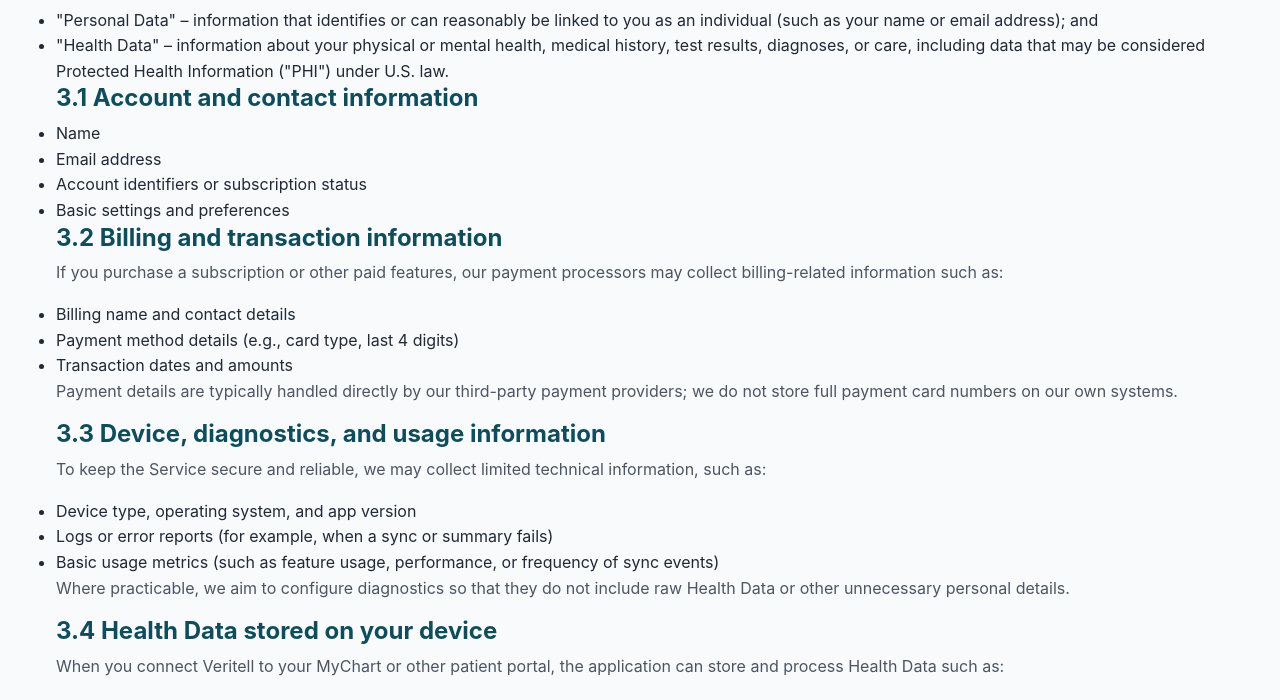
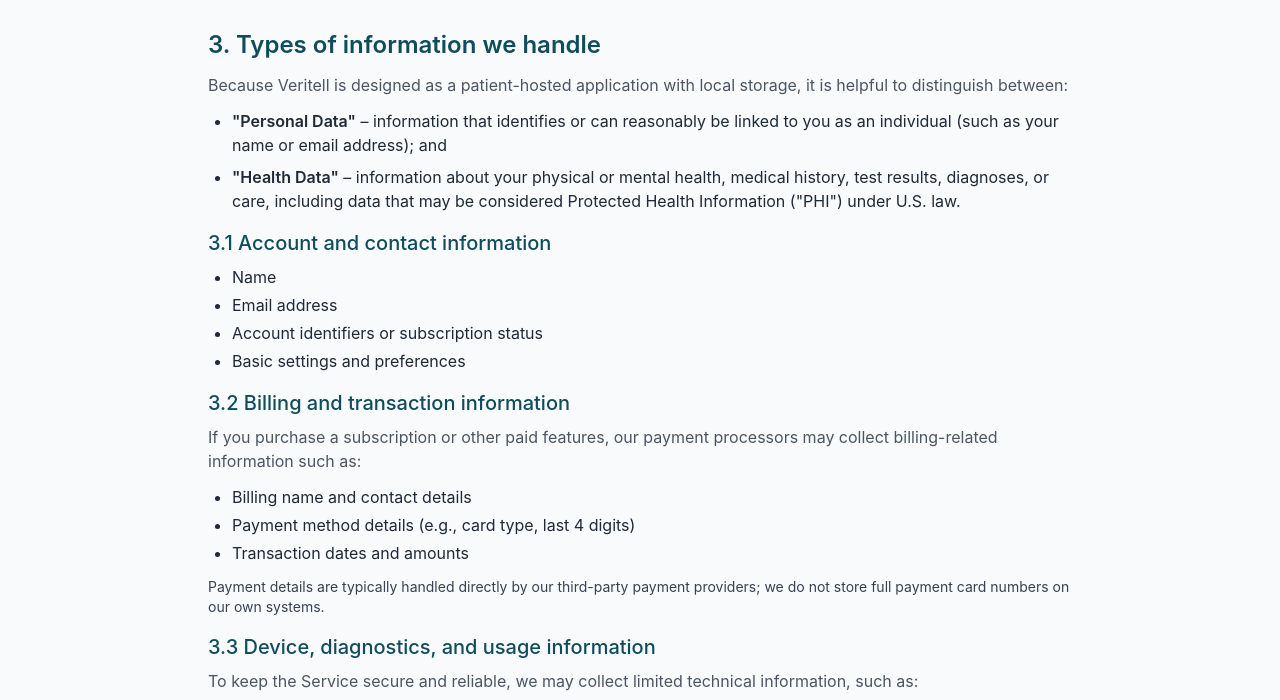
Before and after one commit to wfried/veritell-website, a plain HTML site: page privacy.html in a window 1280 px wide. Shown: the part 733-1433 px from the top of the page. Drawn offline with nearby package versions, Linux system fonts and the light colour scheme.

Commit message:
Add Tailwind CDN to terms and privacy pages

```diff
--- a/privacy.html
+++ b/privacy.html
@@ -7,6 +7,7 @@
     <meta name="viewport" content="width=device-width, initial-scale=1" />
     <meta name="description" content="Privacy Policy for the Veritell application." />
     <link rel="stylesheet" href="/styles.css" />
+    <script src="https://cdn.tailwindcss.com"></script>
 </head>
 
 <body>
```
Also changed, not shown: terms.html (+1 -0 lines).
